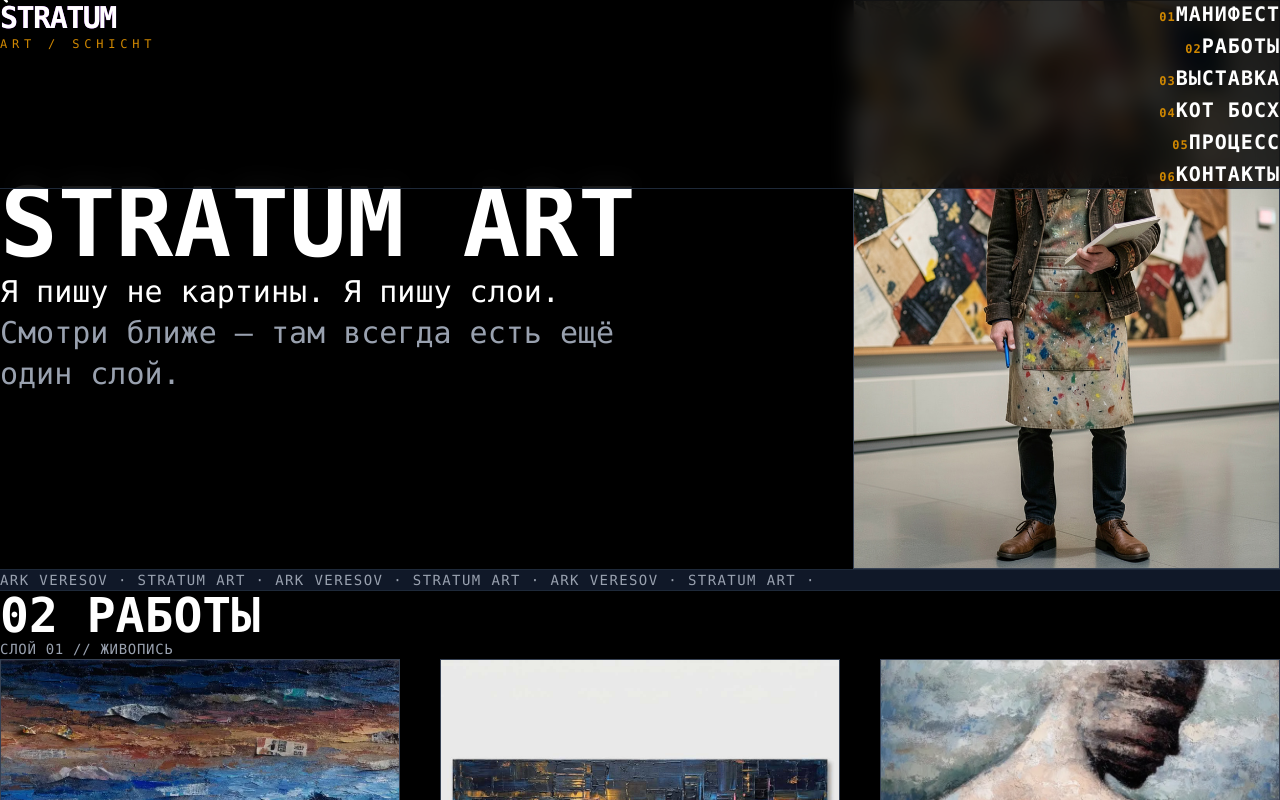
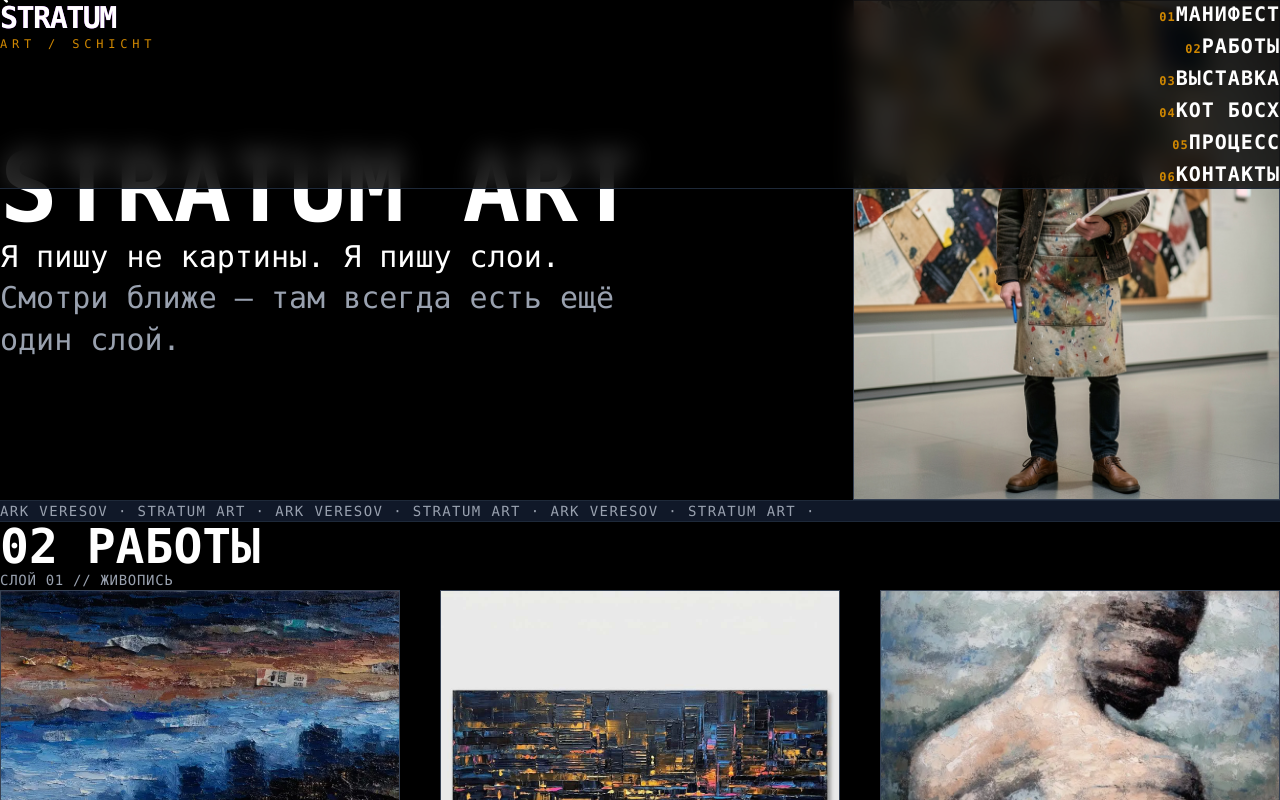
Before and after one commit to pankk66/stratum-art, a Next.js app: page / in a window 1280 px wide. Shown: the top 800 px of the page. Built offline with nearby package versions, Linux system fonts and the light colour scheme; a web font is replaced by a local one.

Commit message:
fix portrait height

```diff
--- a/app/page.tsx
+++ b/app/page.tsx
@@ -25,7 +25,7 @@ export default function Home() {
       ease: "power2.out",
     });
 
-    // Кастомный курсор (мастихин)
+    // Кастомный курсор
     const cursor = document.getElementById("custom-cursor");
     const moveCursor = (e: MouseEvent) => {
       if (cursor) {
@@ -37,12 +37,11 @@ export default function Home() {
     return () => window.removeEventListener("mousemove", moveCursor);
   }, []);
 
-  // Плавный скролл с учетом высоты шапки
   const handleScroll = (e: React.MouseEvent<HTMLAnchorElement>, href: string) => {
     e.preventDefault();
     const target = document.querySelector(href);
     if (target) {
-      const headerOffset = 80; // Отступ сверху, чтобы шапка не перекрывала заголовок
+      const headerOffset = 80;
       const elementPosition = target.getBoundingClientRect().top;
       const offsetPosition = elementPosition + window.scrollY - headerOffset;
 
@@ -56,7 +55,7 @@ export default function Home() {
   return (
     <main className="min-h-screen bg-black text-white font-mono overflow-x-hidden cursor-none">
 
-      {/* Кастомный курсор (Мастихин) */}
+      {/* Кастомный курсор */}
       <div
         id="custom-cursor"
         className="fixed w-8 h-8 pointer-events-none z-[100] transform -translate-x-1/2 -translate-y-1/2 mix-blend-difference"
@@ -67,7 +66,7 @@ export default function Home() {
         }}
       />
 
-      {/* ХЕДЕР (снова фиксированный, но полупрозрачный) */}
+      {/* ХЕДЕР */}
       <header className="fixed left-0 top-0 z-50 w-full px-6 py-4 md:px-12 md:py-6 bg-black/80 backdrop-blur-md border-b border-gray-800">
         <div className="mx-auto flex w-full max-w-[1600px] items-start justify-between">
           <div ref={logoRef} className="flex flex-col leading-none">
@@ -98,11 +97,10 @@ export default function Home() {
         </div>
       </header>
 
-      {/* Отступ сверху, чтобы шапка не перекрывала контент */}
       <div className="pt-32 md:pt-40">
 
         {/* ГЛАВНЫЙ ЭКРАН */}
-        <section id="manifest" className="p-6 md:p-20 flex flex-col md:flex-row gap-10 items-center border-b border-gray-800">
+        <section id="manifest" className="p-6 md:p-20 py-12 md:py-16 flex flex-col md:flex-row gap-10 items-center border-b border-gray-800">
           <div className="flex-1">
             <h1 className="text-5xl md:text-8xl font-black leading-none mb-6 glitch-text" data-text="STRATUM ART">
               STRATUM ART
@@ -112,8 +110,10 @@ export default function Home() {
               <span className="text-gray-400">Смотри ближе — там всегда есть ещё один слой.</span>
             </p>
           </div>
-          <div className="w-full md:w-1/3 aspect-[3/4] relative overflow-hidden border border-gray-700">
-             <Image src="/images/ark-portrait.jpg" alt="Ark Veresov" fill className="object-cover" />
+
+          {/* Портрет Арка - теперь ограничен по высоте */}
+          <div className="w-full md:w-1/3 max-h-[60vh] md:max-h-[500px] aspect-[3/4] relative overflow-hidden border border-gray-700">
+             <Image src="/images/ark-portrait.jpg" alt="Ark Veresov" fill className="object-cover object-top" />
           </div>
         </section>
 
```
